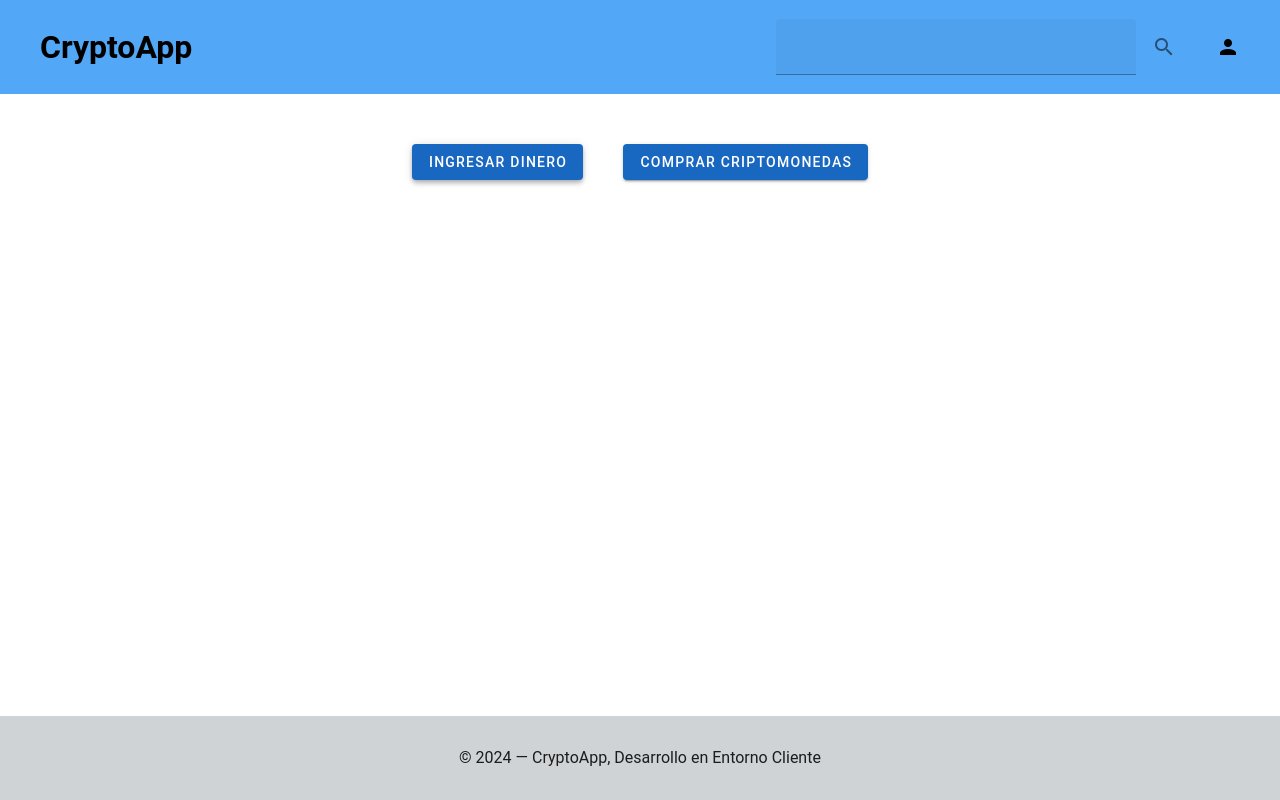
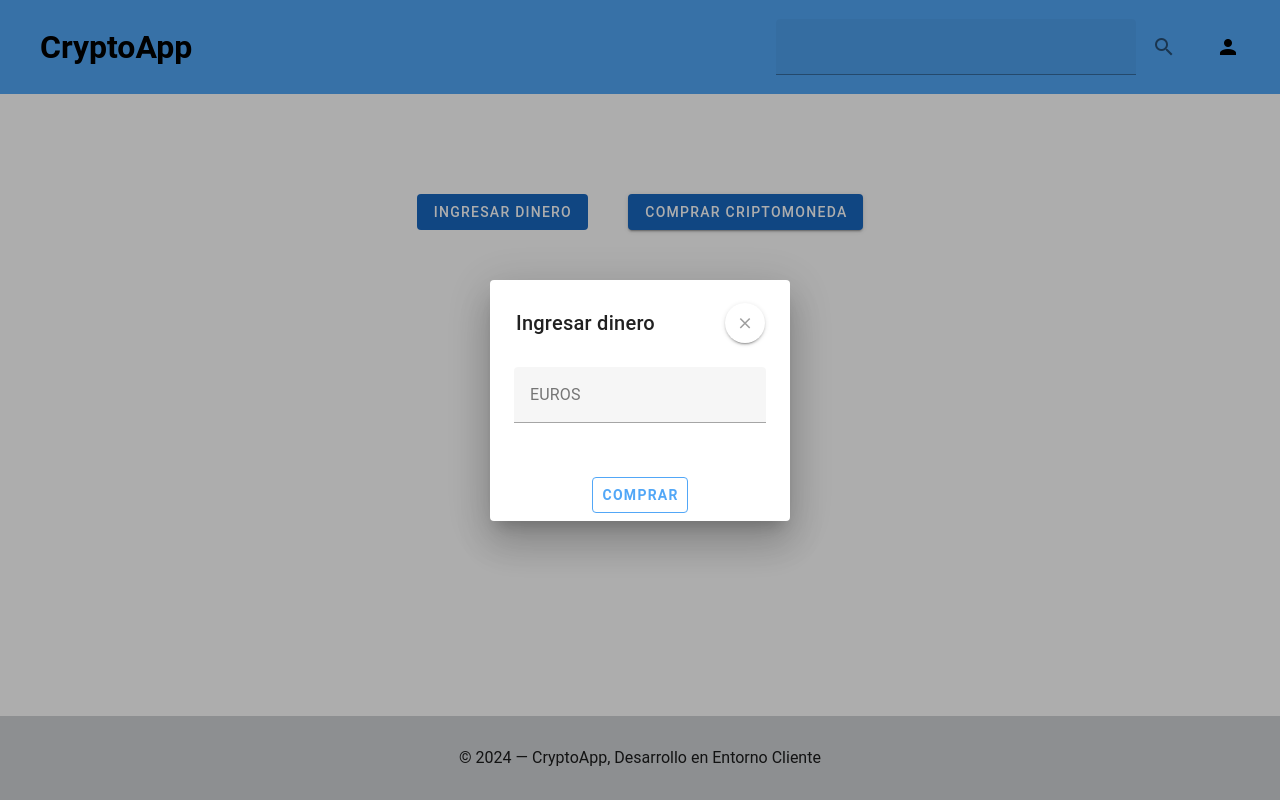
Before and after one commit to mariobes/AA_Vue, a Vue app: page /privateZoneUser/1 in a window 1280 px wide. Both pictures are taken after a click on the button "INGRESAR DINERO". Built offline with nearby package versions, Linux system fonts and the light colour scheme.

Commit message:
Maquetar pop-up

```diff
--- a/src/components/AdminOptions.vue
+++ b/src/components/AdminOptions.vue
@@ -22,7 +22,7 @@ const listUsers = () => {
 
 <template>
     <div class="d-flex justify-center adminTitle">
-      <h2>Has iniciado sesión como Administrador</h2>
+      <h2>Modo Administrador</h2>
     </div>
     <div class="d-flex justify-center adminOptions">
       <v-btn color="primary" @click="listUsers">Lista de usuarios</v-btn>
--- a/src/components/CryptoDetailsCard.vue
+++ b/src/components/CryptoDetailsCard.vue
@@ -48,9 +48,40 @@
               </RouterLink>
             </div>
             <div v-if="role === 'user'">
-              <RouterLink :to="{ path: `/updateCrypto/${crypto.id}` }" class="card-btn">
-                <v-btn>Comprar</v-btn>
-              </RouterLink>
+                <v-dialog max-width="300">
+                  <template v-slot:activator="{ props: activatorProps }">
+                    <v-btn
+                      v-bind="activatorProps"
+                      text="Comprar"
+                      variant="flat"
+                    ></v-btn>
+                  </template>
+                  <template v-slot:default="{ isActive }">
+                    <v-card>
+                      <v-card-title>
+                          <div class="title-popup">Comprar {{ crypto.name }}
+                          <v-btn class="close-btn" size="small" icon @click="isActive.value = false">
+                            <v-icon color="grey lighten-1">mdi-close</v-icon>
+                          </v-btn>
+                        </div>
+                      </v-card-title>
+                      <v-card-text>
+                        <v-text-field
+                          v-model="cryptoName"
+                          label="EUROS"
+                          type="number"
+                        ></v-text-field>
+                      </v-card-text>
+                      <v-card-actions>
+                        <v-btn
+                          @click="handleBuy"
+                        >
+                          Comprar
+                        </v-btn>
+                      </v-card-actions>
+                    </v-card>
+                  </template>
+              </v-dialog>
             </div>
           </v-card>
         </v-col>
@@ -65,12 +96,12 @@
 
     .v-card {
         padding: 10px 0;
-        max-width: 300px;
+        max-width: 500px;
     }
 
     .v-btn {
       margin-top: 15px;
-    display: block;
+      display: flex;
       margin-left: auto;
       margin-right: auto;
       color: #52a7f7;
@@ -81,4 +112,19 @@
   .card-btn {
     text-decoration: none;
   }
+
+  .close-btn {
+    border: none;
+  }
+
+  .title-popup {
+    display: flex;
+    align-items: center;
+    margin-left: 10px;
+  }
+
+  .title-popup .v-btn {
+    margin-bottom: 10px;
+    margin-left: 60px;
+  }
   </style>
--- a/src/components/CryptoTable.vue
+++ b/src/components/CryptoTable.vue
@@ -1,21 +1,10 @@
 <script setup>
-import { ref } from 'vue'
 import { useCryptosStore } from '@/stores/cryptos'
 import { useAuth } from '@/stores/auth'
-import PopUpBuyCrypto from '@/components/PopUpBuyCrypto.vue'
 
 const store = useCryptosStore()
 const { role } = useAuth()
 
-const dialogVisible = ref(false)
-
-const openDialog = () => {
-  dialogVisible.value = true
-}
-
-const closeDialog = () => {
-  dialogVisible.value = false
-}
 </script>
 
 <template>
@@ -55,13 +44,45 @@ const closeDialog = () => {
           <td>{{ crypto.developer }}</td>
           <td>{{ crypto.descentralized ? 'Sí' : 'No' }}</td>
           <td v-if="role === 'admin'">
-            <RouterLink :to="{ path: `/updateCrypto/${crypto.id}` }">
+            <RouterLink :to="{ path: `/updateCrypto/${crypto.id}` }" class="card-btn">
               <v-btn>Editar</v-btn>
             </RouterLink>
           </td>
           <td v-if="role === 'user'">
-            <PopUpBuyCrypto :dialogVisible="dialogVisible" @closeDialog="closeDialog" />
-            <v-btn @click="openDialog">Comprar</v-btn>
+            <v-dialog max-width="300">
+                  <template v-slot:activator="{ props: activatorProps }">
+                    <v-btn
+                      v-bind="activatorProps"
+                      text="Comprar"
+                      variant="flat"
+                    ></v-btn>
+                  </template>
+                  <template v-slot:default="{ isActive }">
+                    <v-card>
+                      <v-card-title>
+                          <div class="title-popup">Comprar {{ crypto.name }}
+                          <v-btn class="close-btn" size="small" icon @click="isActive.value = false">
+                            <v-icon color="grey lighten-1">mdi-close</v-icon>
+                          </v-btn>
+                        </div>
+                      </v-card-title>
+                      <v-card-text>
+                        <v-text-field
+                          v-model="cryptoName"
+                          label="EUROS"
+                          type="number"
+                        ></v-text-field>
+                      </v-card-text>
+                      <v-card-actions>
+                        <v-btn
+                          @click="handleBuy"
+                        >
+                          Comprar
+                        </v-btn>
+                      </v-card-actions>
+                    </v-card>
+                  </template>
+              </v-dialog>
           </td>
         </tr>
       </tbody>
@@ -101,8 +122,30 @@ const closeDialog = () => {
   }
 
   .v-btn {
-    color: #52a7f7;
-    font-weight: bold;
-    border: 1px solid #52a7f7;
+      display: flex;
+      margin-left: auto;
+      margin-right: auto;
+      color: #52a7f7;
+      font-weight: bold;
+      border: 1px solid #52a7f7;
+  }
+
+  .card-btn {
+    text-decoration: none;
+  }
+
+  .close-btn {
+    border: none;
+  }
+
+  .title-popup {
+    display: flex;
+    align-items: center;
+    margin-left: 10px;
+    margin-top: 10px;
+  }
+
+  .title-popup .v-btn {
+    margin-left: 60px;
   }
 </style>
--- a/src/components/PopUpBuyCrypto.vue
+++ /dev/null
@@ -1,27 +0,0 @@
-<script setup>
-import { ref } from 'vue'
-
-// Propiedad reactiva para controlar la visibilidad del diálogo
-const dialogVisible = ref(false)
-
-// Método para confirmar la compra
-const confirmPurchase = () => {
-  // Lógica para confirmar la compra
-  closeDialog()
-}
-
-// Método para cerrar el diálogo
-const closeDialog = () => {
-  dialogVisible.value = false
-}
-</script>
-
-<template>
-  <v-dialog v-model="dialogVisible" width="auto">
-    <!-- Contenido del diálogo aquí -->
-  </v-dialog>
-</template>
-
-<style scoped>
-/* Estilos específicos del componente */
-</style>
--- /dev/null
+++ b/src/components/PrivateUserZoneInformation.vue
@@ -0,0 +1,11 @@
+<script setup lang="ts">
+
+</script>
+
+<template>
+
+</template>
+
+<style scoped>
+
+</style>
--- a/src/components/PrivateUserZoneOptions.vue
+++ b/src/components/PrivateUserZoneOptions.vue
@@ -5,6 +5,9 @@ import { logout, getToken, getUserData } from '@/stores/auth'
 
 const router = useRouter()
 const isLoggedIn = !!getToken()
+
+const storedEmail = localStorage.getItem('email')
+const userData = ref()
 
 const handleLogout = () => {
   logout()
@@ -15,18 +18,110 @@ const buyCrypto = () => {
   router.push('/')
 }
 
+onMounted(async () => {
+    try {
+        if (storedEmail) {
+            userData.value = await getUserData(storedEmail)
+        }
+    } catch (error) {
+        console.error('Error al obtener los datos del usuario: ', error)
+    }
+})
 </script>
 
 <template>
-    <div class="d-flex justify-center userOptions">
-      <v-btn color="primary">Ingresar dinero</v-btn>
-      <v-btn color="primary" @click="buyCrypto">Comprar criptomonedas</v-btn>
-      <v-btn color="red" @click="handleLogout" v-if="isLoggedIn">Cerrar sesión</v-btn>
+    <div class="d-flex justify-center userTitle">
+        <h2 v-if="userData">¡Hola, {{ userData.name }}!</h2>
+    </div>
+    <div class="btn-container">
+      <v-dialog max-width="300">
+        <template v-slot:activator="{ props: activatorProps }">
+          <v-btn
+            v-bind="activatorProps"
+            color="primary"
+            text="Ingresar dinero"
+            variant="flat"
+            class="userOptions"
+          ></v-btn>
+          <v-btn
+          class="userOptions"
+          color="primary"
+          @click="buyCrypto"
+          text="Comprar criptomoneda"
+          ></v-btn>
+          <v-btn
+            color="red"
+            @click="handleLogout"
+            v-if="isLoggedIn"
+            text="Cerrar sesión"
+            class="userOptions"
+            ></v-btn>
+        </template>
+        <template v-slot:default="{ isActive }">
+          <v-card>
+            <v-card-title>
+                <div class="title-popup">Ingresar dinero
+                <v-btn class="close-btn" size="small" icon @click="isActive.value = false">
+                  <v-icon color="grey lighten-1">mdi-close</v-icon>
+                </v-btn>
+              </div>
+            </v-card-title>
+            <v-card-text>
+              <v-text-field
+                v-model="amount"
+                label="EUROS"
+                type="number"
+              ></v-text-field>
+            </v-card-text>
+            <v-card-actions>
+              <v-btn
+                class="buy-btn"
+                @click="makeDeposit"
+              >
+                Comprar
+              </v-btn>
+            </v-card-actions>
+          </v-card>
+        </template>
+      </v-dialog>
     </div>
 </template>
 
 <style scoped>
-    .userOptions .v-btn {
-      margin: 50px 20px;
+    .userTitle {
+      padding: 50px;
+    }
+
+    .userOptions {
+      margin: 0 20px;
+    }
+
+    .btn-container {
+      display: flex;
+      justify-content: center;
+    }
+
+    .buy-btn {
+      display: flex;
+      margin-left: auto;
+      margin-right: auto;
+      color: #52a7f7;
+      font-weight: bold;
+      border: 1px solid #52a7f7;
+    }
+
+    .close-btn {
+      border: none;
+    }
+
+    .title-popup {
+      display: flex;
+      align-items: center;
+      margin-left: 10px;
+      margin-top: 15px;
+    }
+
+    .title-popup .v-btn {
+      margin-left: 70px
     }
 </style>
--- a/src/components/UpdateCrypto.vue
+++ b/src/components/UpdateCrypto.vue
@@ -145,7 +145,7 @@
   }
 
   .v-btn {
-        background-color: #52a7f7;
-        margin-bottom: 50px
-    }
+    background-color: #52a7f7;
+    margin-bottom: 50px
+  }
 </style>
--- a/src/components/UserOptions.vue
+++ b/src/components/UserOptions.vue
@@ -30,9 +30,6 @@ onMounted(async () => {
 </script>
 
 <template>
-    <div class="d-flex justify-center userTitle">
-      <h2 v-if="userData">¡Hola de nuevo, {{ userData.name }}!</h2>
-    </div>
     <div class="d-flex justify-center userOptions">
       <v-btn color="primary" @click="myAccount">Mi cuenta</v-btn>
       <v-btn color="red" @click="handleLogout" v-if="isLoggedIn">Cerrar sesión</v-btn>
@@ -40,11 +37,8 @@ onMounted(async () => {
 </template>
 
 <style scoped>
-    .userTitle {
-      padding: 50px;
-    }
-
     .userOptions .v-btn {
+      margin-top: 50px;
       margin-right: 20px;
     }
 </style>
--- a/src/views/PrivateUserZoneView.vue
+++ b/src/views/PrivateUserZoneView.vue
@@ -1,10 +1,12 @@
 <script setup lang="ts">
     import PrivateUserZoneOptions from '@/components/PrivateUserZoneOptions.vue'
+    import PrivateUserZoneInformation from '@/components/PrivateUserZoneInformation.vue'
 
 </script>
 
 <template>
 
     <PrivateUserZoneOptions></PrivateUserZoneOptions>
+    <PrivateUserZoneInformation></PrivateUserZoneInformation>
 
 </template>
```
Lines whose indentation alone changed are shown as unchanged.
